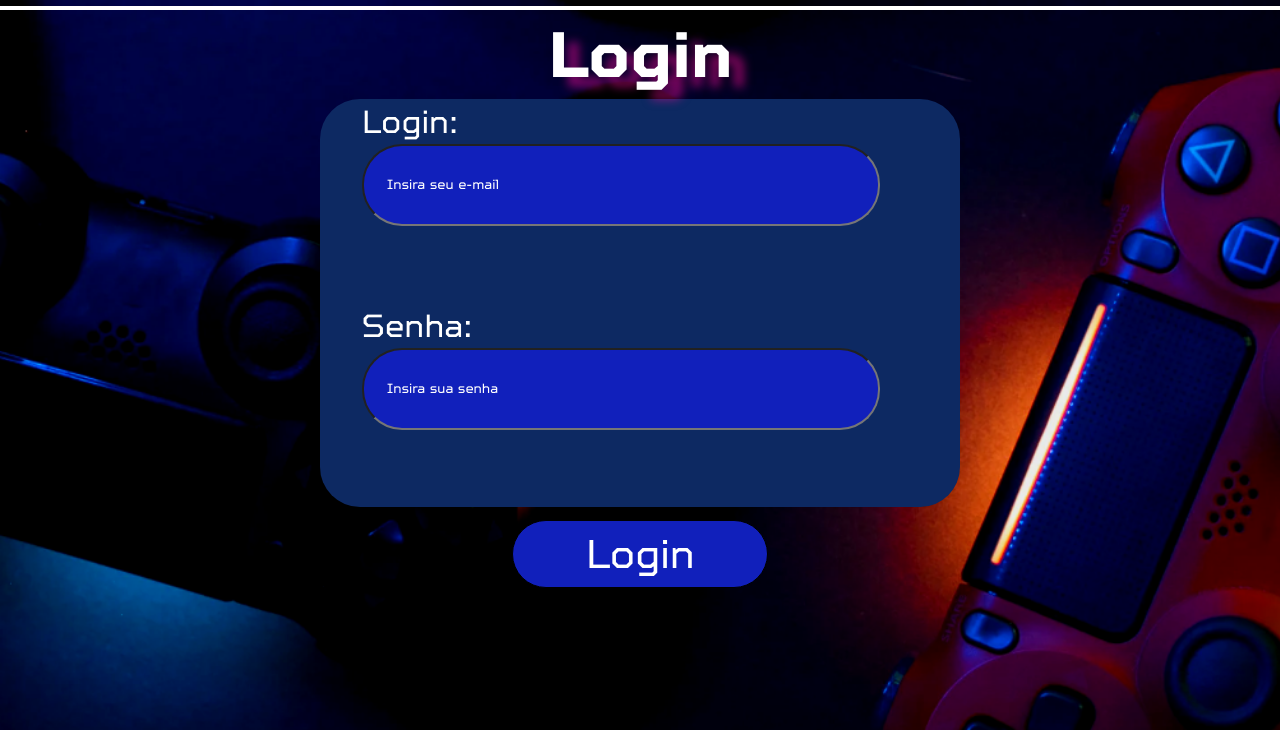
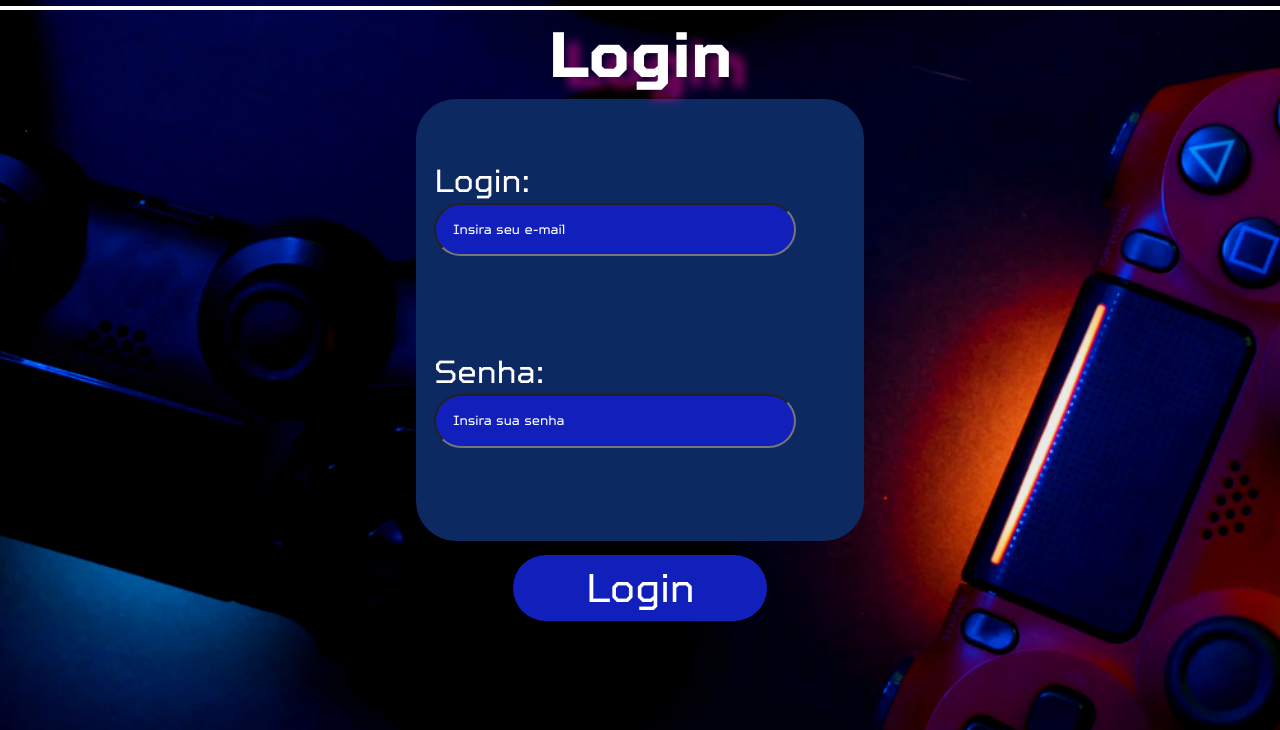
Before and after one commit to Projeto-Game-On/gameOn_web, a plain HTML site: page public/login.html in a window 1280 px wide. Shown: the part 70-800 px from the top of the page. Drawn offline with Linux system fonts and the light colour scheme.

Commit message:
Arrumei o Login e Cadastro

```diff
--- a/public/css/style-Cadastro.css
+++ b/public/css/style-Cadastro.css
@@ -1,7 +1,13 @@
+.telaToda{
+    margin-top: -23px;
+    padding: 0;
+}
+
 .cardCadastro {
     width: 50%;
     height: 85%;
     display: flex;
+    /* border: red 2px solid; */
     flex-direction: column;
     /* background-color: aqua; */
     align-items: center;
@@ -15,7 +21,7 @@
 
 .cardCadastro button {
     width: 50%;
-    height: 10%;
+    height: 10vh;
     margin-top: 2%;
     border-radius: 5vh;
     background-color: #1120BB;
@@ -25,7 +31,7 @@
 
 .cadastro {
     width: 100%;
-    height: 78%;
+    height: 75%;
     display: flex;
     flex-direction: column;
     background-color: #0D2962;
@@ -48,7 +54,7 @@
     height: 90%;
     color: white;
     border-radius: 5vh;
-    padding-left: 4%;
+    padding-left: 2%;
 }
 
 .card input::placeholder {
--- a/public/css/style-Login.css
+++ b/public/css/style-Login.css
@@ -8,12 +8,12 @@
 }
 
 .login {
-    width: 100%;
-    height: 60%;
+    width: 70%;
+    height: 65%;
     display: flex;
     flex-direction: column;
     background-color: #0D2962;
-    justify-content: space-between;
+    justify-content: space-evenly;
     border-radius: 5vh;
     align-items: center;
 }
@@ -36,8 +36,8 @@
 
 
 .card {
-    width: 90%;
-    height: 50%;
+    width: 95%;
+    height: 30%;
     display: flex;
     flex-direction: column;
     /* border: red 2px solid; */
@@ -46,7 +46,7 @@
 
 .card input {
     background-color: #1120BB;
-    width: 90%;
+    width: 85%;
     height: 40%;
     color: white;
     border-radius: 5vh;
```
